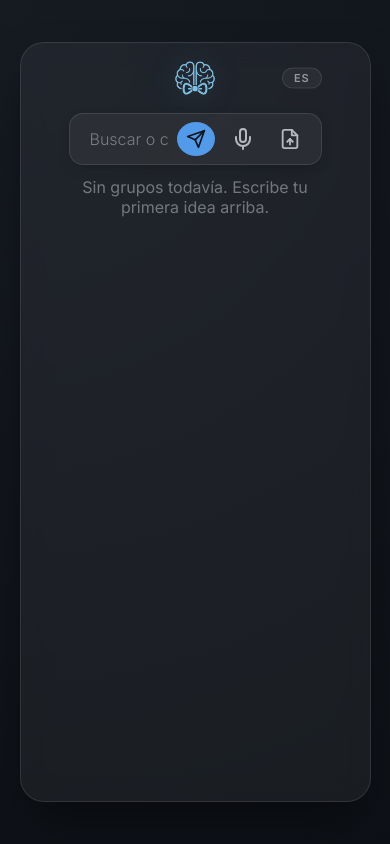
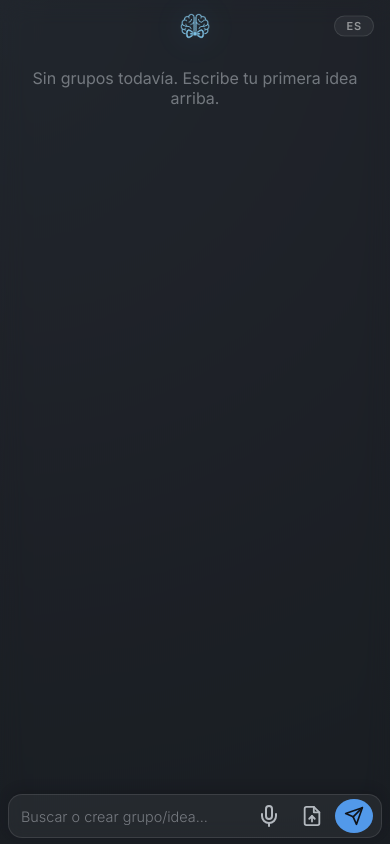
Before and after one commit to SergioListe364/HackUDC2026, a plain HTML site: page frontend/public/index.html in a window 390 px wide. Drawn offline with Linux system fonts and the light colour scheme; no server answers.

Commit message:
Retoques finales interfaz

```diff
--- a/frontend/public/index.html
+++ b/frontend/public/index.html
@@ -30,22 +30,6 @@
                     </button>
                     <input type="text" class="search-input" id="main-search-input"
                         placeholder="Buscar o crear grupo/idea..." autocomplete="off">
-                    <button class="send-button" id="send-button" aria-label="Enviar" type="button">
-                        <span class="icon-send">
-                            <svg viewBox="0 0 24 24" width="20" height="20" stroke="currentColor" stroke-width="2"
-                                fill="none" stroke-linecap="round" stroke-linejoin="round">
-                                <line x1="22" y1="2" x2="11" y2="13"></line>
-                                <polygon points="22 2 15 22 11 13 2 9 22 2"></polygon>
-                            </svg>
-                        </span>
-                        <span class="icon-spinner">
-                            <svg viewBox="0 0 24 24" width="20" height="20" fill="none" stroke="currentColor"
-                                stroke-width="2.5" stroke-linecap="round">
-                                <circle cx="12" cy="12" r="9" stroke-opacity="0.25"/>
-                                <path d="M12 3a9 9 0 0 1 9 9"/>
-                            </svg>
-                        </span>
-                    </button>
                     <button class="mic-button" id="mic-button" aria-label="Dictar por voz" type="button">
                         <svg viewBox="0 0 24 24" width="24" height="24" stroke="currentColor" stroke-width="2"
                             fill="none" stroke-linecap="round" stroke-linejoin="round">
@@ -64,6 +48,22 @@
                             <line x1="12" y1="18" x2="12" y2="12"></line>
                             <polyline points="9 15 12 12 15 15"></polyline>
                         </svg>
+                    </button>
+                    <button class="send-button" id="send-button" aria-label="Enviar" type="button">
+                        <span class="icon-send">
+                            <svg viewBox="0 0 24 24" width="20" height="20" stroke="currentColor" stroke-width="2"
+                                fill="none" stroke-linecap="round" stroke-linejoin="round">
+                                <line x1="22" y1="2" x2="11" y2="13"></line>
+                                <polygon points="22 2 15 22 11 13 2 9 22 2"></polygon>
+                            </svg>
+                        </span>
+                        <span class="icon-spinner">
+                            <svg viewBox="0 0 24 24" width="20" height="20" fill="none" stroke="currentColor"
+                                stroke-width="2.5" stroke-linecap="round">
+                                <circle cx="12" cy="12" r="9" stroke-opacity="0.25"/>
+                                <path d="M12 3a9 9 0 0 1 9 9"/>
+                            </svg>
+                        </span>
                     </button>
                 </div>
             </div>
--- a/frontend/public/style.css
+++ b/frontend/public/style.css
@@ -46,8 +46,6 @@ body {
     box-shadow: 0 25px 50px -12px rgba(0, 0, 0, 0.5);
 }
 
-
-
 /* Main Content Area */
 .content-area {
     flex-grow: 1;
@@ -59,25 +57,27 @@ body {
 /* Views */
 .view {
     position: absolute;
-    top: 126px;       /* 70px logo + 56px chrome-bar */
+    top: 70px;       /* 70px logo only */
     left: 0;
     width: 100%;
-    height: calc(100% - 126px);
-    padding: 8px 48px 48px;
+    height: calc(100% - 70px - 64px); /* minus logo and bottom bar */
+    padding: 8px 48px 16px;
     transition: opacity 0.6s cubic-bezier(0.16, 1, 0.3, 1), transform 0.6s cubic-bezier(0.16, 1, 0.3, 1);
     display: flex;
     flex-direction: column;
 }
 
-/* Persistent chrome: logo + bar (always on top of both views) */
+/* Persistent chrome: logo at top, bar at bottom */
 .app-chrome {
     position: absolute;
     top: 0;
     left: 0;
     right: 0;
+    bottom: 0;
     z-index: 10;
     display: flex;
     flex-direction: column;
+    justify-content: space-between;
     pointer-events: none;
 }
 
@@ -132,13 +132,13 @@ body {
     align-items: center;
     gap: 8px;
     height: 52px;
-    margin: 0 48px 4px;
+    margin: 0 48px 8px;
     padding: 0 12px 0 20px;
     pointer-events: all;
     background: var(--glass-bg);
     border: 1px solid var(--glass-border);
     border-radius: 14px;
-    box-shadow: 0 4px 12px rgba(0,0,0,0.15);
+    box-shadow: 0 -4px 12px rgba(0,0,0,0.15);
     transition: box-shadow 0.3s ease, border-color 0.3s ease;
 }
 
@@ -163,11 +163,11 @@ body {
 /* Projects view: unified scroll so reminders appear below the grid */
 #projects-view {
     overflow-y: auto;
-    padding-bottom: 90px;
+    padding-bottom: 8px;
 }
 
 #detail-view {
-    padding-bottom: 90px;
+    padding-bottom: 8px;
 }
 
 #projects-view .grid-container {
@@ -990,3 +990,128 @@ body {
     font-size: 0.9rem;
     margin-top: 40px;
 }
+
+/* ── Responsive ──────────────────────────────────────────────────── */
+@media (max-width: 768px) {
+    body {
+        align-items: stretch;
+        padding: 0;
+    }
+
+    .app-container {
+        width: 100vw;
+        height: 100dvh;
+        border-radius: 0;
+        border: none;
+        box-shadow: none;
+    }
+
+    .view {
+        top: 60px;
+        height: calc(100% - 60px - 60px);
+        padding: 8px 16px 12px;
+    }
+
+    .chrome-logo {
+        height: 56px;
+        padding: 8px 0;
+    }
+
+    .top-logo {
+        max-height: 40px;
+    }
+
+    .lang-toggle {
+        right: 16px;
+    }
+
+    .chrome-bar {
+        margin: 0 12px 8px;
+        height: 48px;
+    }
+
+    .grid-container {
+        grid-template-columns: repeat(2, 1fr);
+        grid-gap: 16px;
+        padding: 8px;
+        margin: 0;
+    }
+
+    .detail-title {
+        font-size: 1.2rem;
+    }
+
+    .reminders-section {
+        padding: 8px 16px 12px;
+    }
+
+    .sub-bubble {
+        width: 110px;
+        height: 110px;
+    }
+}
+
+@media (max-width: 480px) {
+    .view {
+        top: 56px;
+        height: calc(100% - 56px - 56px);
+        padding: 6px 10px 8px;
+    }
+
+    .chrome-logo {
+        height: 52px;
+    }
+
+    .chrome-bar {
+        margin: 0 8px 6px;
+        height: 44px;
+        gap: 4px;
+        padding: 0 8px 0 12px;
+    }
+
+    .search-input {
+        font-size: 0.9rem;
+    }
+
+    .grid-container {
+        grid-template-columns: repeat(2, 1fr);
+        grid-gap: 12px;
+        padding: 6px;
+        margin: 0;
+    }
+
+    .grid-item {
+        aspect-ratio: 1;
+    }
+
+    .item-text {
+        font-size: 1rem;
+    }
+
+    .back-button {
+        padding: 6px 12px 6px 8px;
+        font-size: 0.82rem;
+    }
+
+    .detail-content {
+        gap: 16px;
+    }
+
+    .sub-bubble {
+        width: 90px;
+        height: 90px;
+        padding: 10px;
+    }
+
+    .sub-bubble-text {
+        font-size: 0.75rem;
+    }
+
+    .idea-item {
+        padding: 10px 12px;
+    }
+
+    .idea-text {
+        font-size: 0.88rem;
+    }
+}
```
